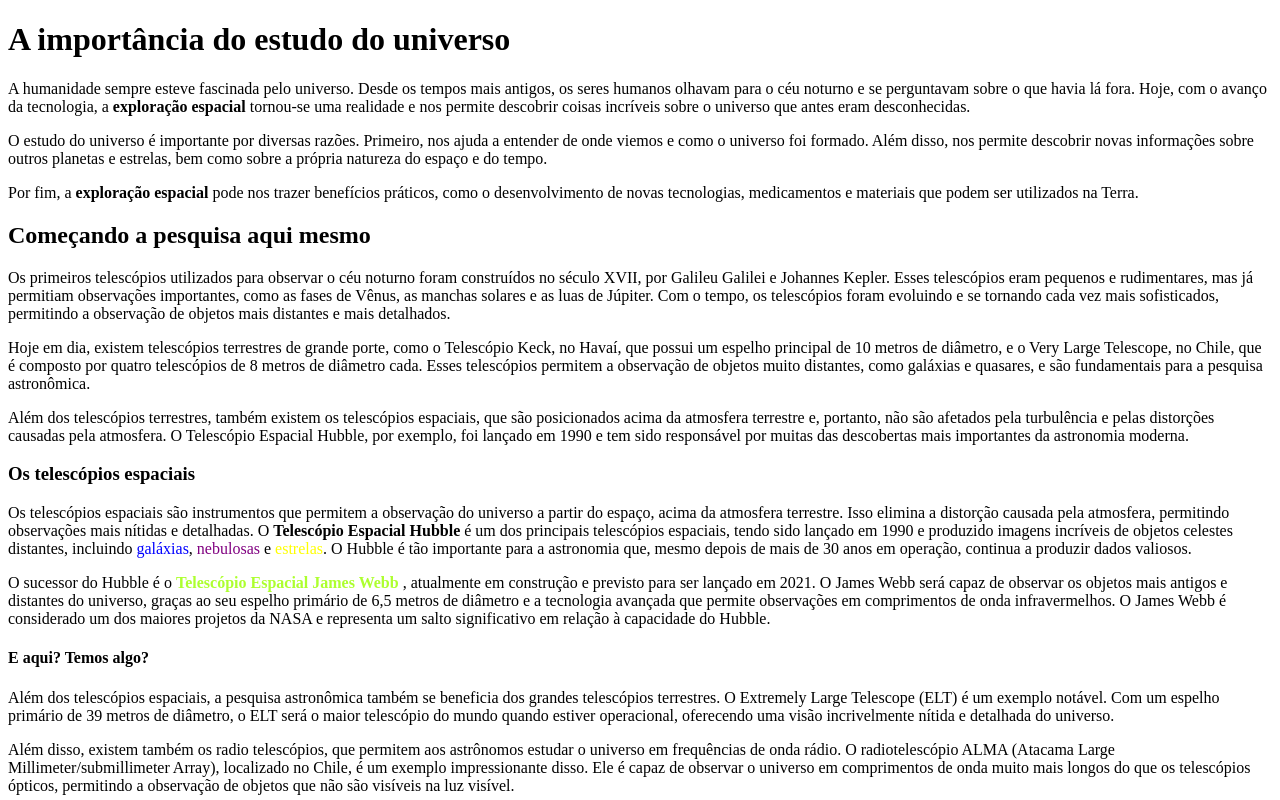
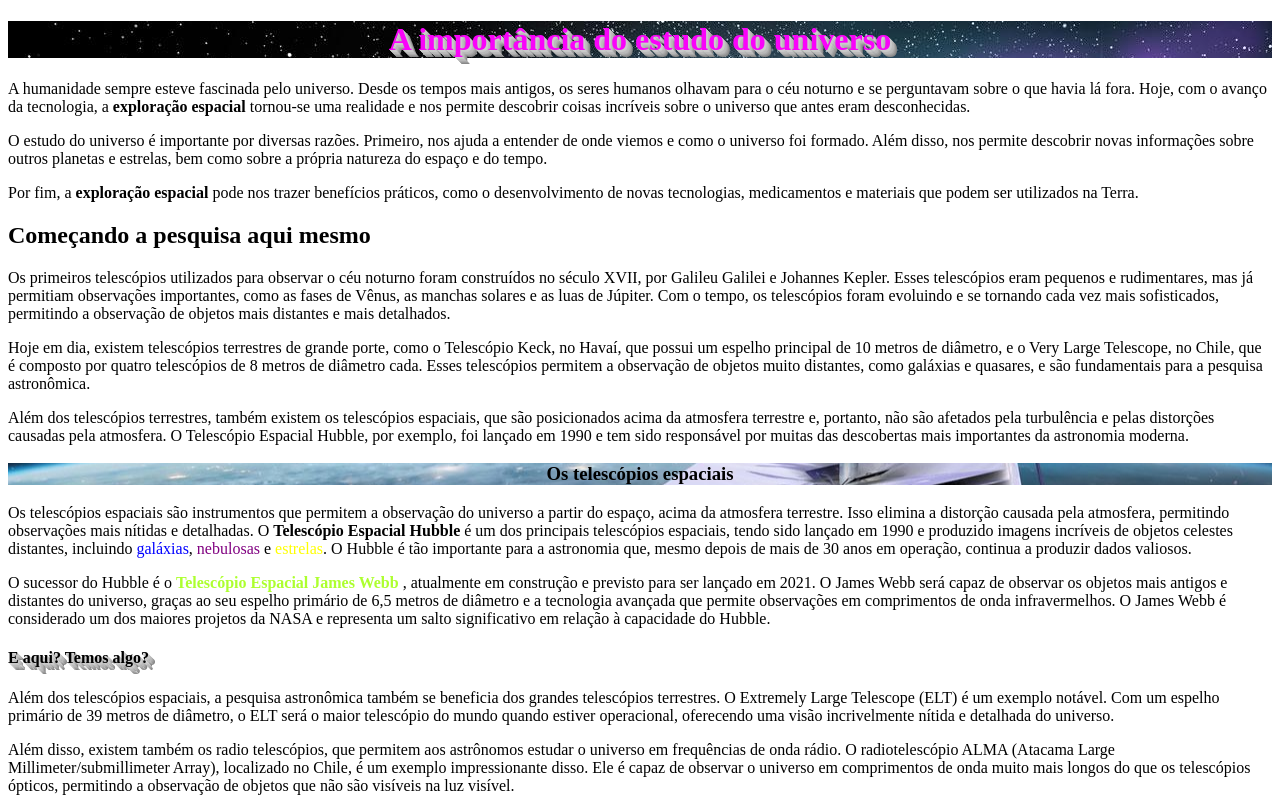
Before and after one commit to ArthurRufi/aulahtmldescomplica, a plain HTML site: page index.html in a window 1280 px wide. Shown: the top 800 px of the page. Drawn offline with Linux system fonts and the light colour scheme.

Commit message:
CSS init

```diff
--- a/index.html
+++ b/index.html
@@ -3,11 +3,12 @@
 
 <head>
     <meta charset="UTF-8">
+    <link rel="stylesheet" href="style.css">
     <title>Estudando o Universo</title>
 </head>
 
 <body>
-    <h1>A importância do estudo do universo</h1>
+    <h1 class="fundoh1">A importância do estudo do universo</h1>
     <p>A humanidade sempre esteve fascinada pelo universo. Desde os tempos mais antigos, os seres humanos olhavam para o
         céu noturno e se perguntavam sobre o que havia lá fora. Hoje, com o avanço da tecnologia, a <strong> exploração
             espacial </strong>
@@ -34,7 +35,7 @@
         terrestre e, portanto, não são afetados pela turbulência e pelas distorções causadas pela atmosfera. O
         Telescópio Espacial Hubble, por exemplo, foi lançado em 1990 e tem sido responsável por muitas das descobertas
         mais importantes da astronomia moderna.</p>
-    <h3>Os telescópios espaciais</h3>
+    <h3 class="fundoh3">Os telescópios espaciais</h3>
     <p>Os telescópios espaciais são instrumentos que permitem a observação do universo a partir do espaço, acima da
         atmosfera terrestre. Isso elimina a distorção causada pela atmosfera, permitindo observações mais nítidas e
         detalhadas. O <strong> Telescópio Espacial Hubble </strong> é um dos principais telescópios espaciais, tendo sido lançado em 1990 e
@@ -48,7 +49,7 @@
         infravermelhos. O James Webb é considerado um dos maiores projetos da NASA e representa um salto significativo
         em relação à capacidade do Hubble.</p>
 
-    <h4>E aqui? Temos algo?</h4>
+    <h4 class="sombras">E aqui? Temos algo?</h4>
     <p>Além dos telescópios espaciais, a pesquisa astronômica também se beneficia dos grandes telescópios terrestres. O
         Extremely Large Telescope (ELT) é um exemplo notável. Com um espelho primário de 39 metros de diâmetro, o ELT
         será o maior telescópio do mundo quando estiver operacional, oferecendo uma visão incrivelmente nítida e
--- /dev/null
+++ b/style.css
@@ -0,0 +1,26 @@
+.fundoh1{
+    text-align: center;
+    background-image: url("imagens/i1.jpg");
+    color: rgb(249, 3, 249);
+    text-shadow: 1px 1px 0 #ccc,
+               2px 2px 0 #c9c9c9,
+               3px 3px 0 #bbb,
+               4px 4px 0 #b9b9b9,
+               5px 5px 0 #aaa,
+               6px 6px 0 #999,
+               7px 7px 0 #888;
+}
+.fundoh3{
+    text-align: center;
+    background-image: url("imagens/James-Webb.jpg");
+    background-position: center;
+}
+.sombras{
+    text-shadow: 1px 1px 0 #ccc,
+               2px 2px 0 #c9c9c9,
+               3px 3px 0 #bbb,
+               4px 4px 0 #b9b9b9,
+               5px 5px 0 #aaa,
+               6px 6px 0 #999,
+               7px 7px 0 #888;
+}
```
Also changed, not shown: imagens/James-Webb.jpg (added), imagens/i1.jpg (added).
